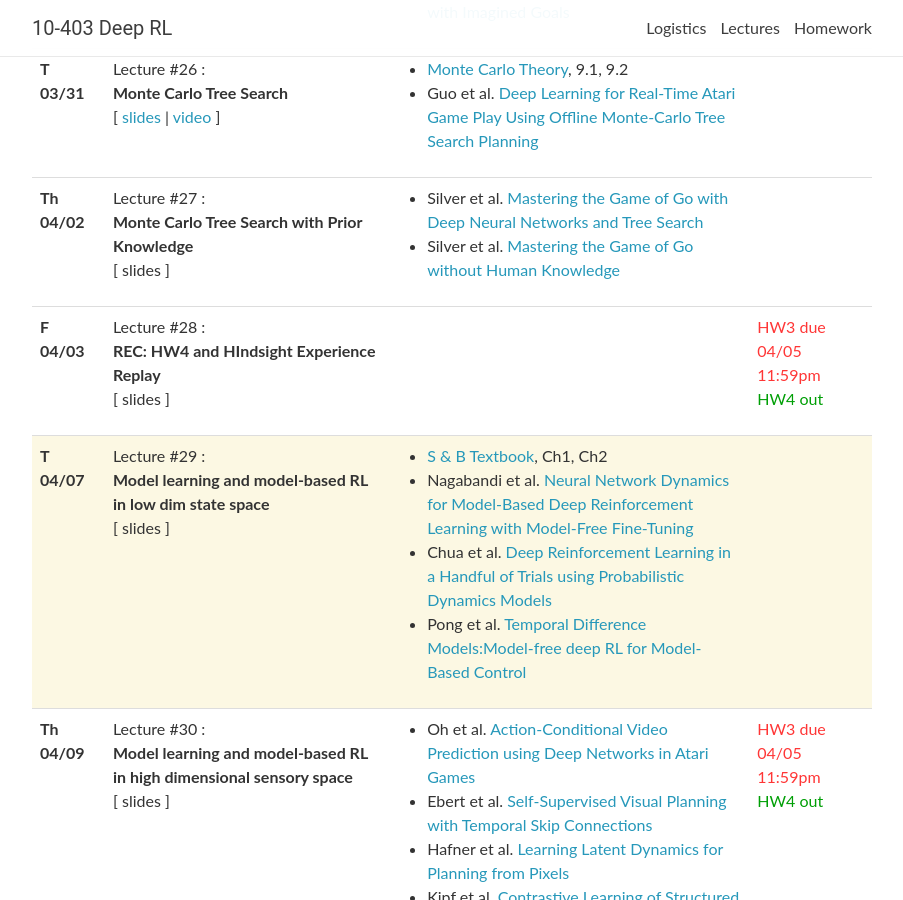
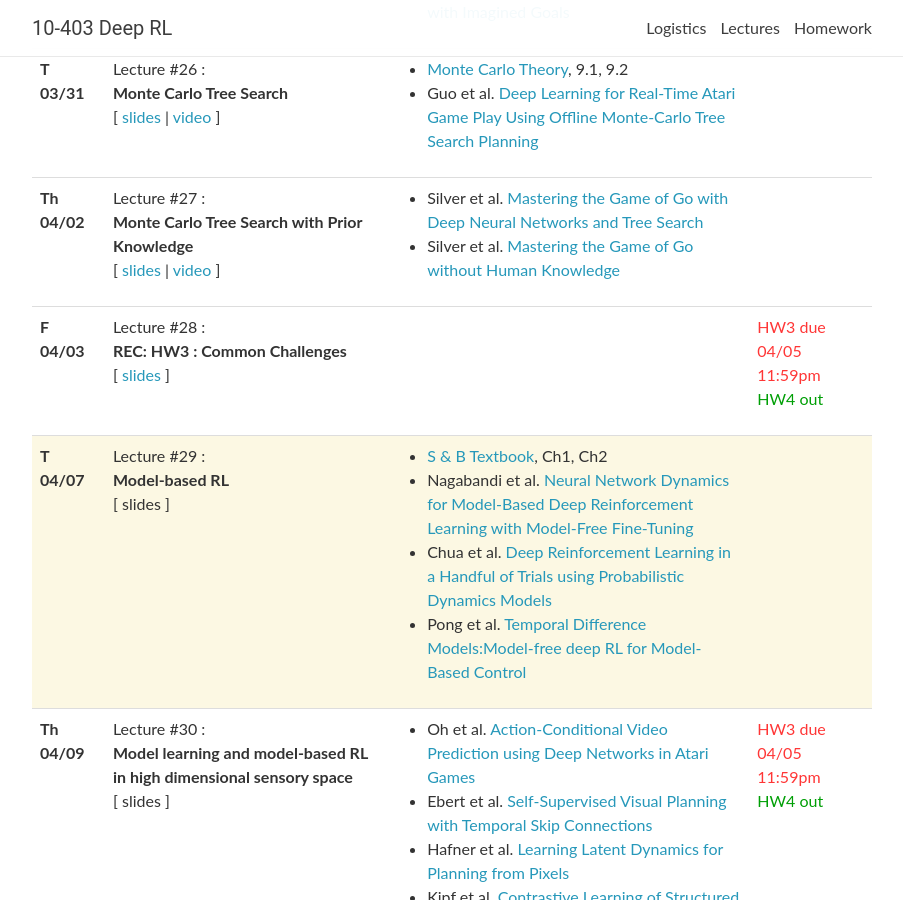
Before and after one commit to cmudeeprl/Spring202010403website, a Jekyll site: the page built from _pages/lectures.md, in a window 1280 px wide and 900 px high, scrolled down 4278 px. Shown: the whole window, without its empty margins (188-1091 px from the left). Built offline with Jekyll 4.4.1, drawn with Linux system fonts in a browser that asks for light colours; nearby versions of some CDN libraries; comment, search, counter and statistics services are not loaded.

Commit message:
update lecture 04/02

```diff
--- a/_data/lectures.yml
+++ b/_data/lectures.yml
@@ -425,8 +425,8 @@
   lecturer:
   title: >
     <strong>Monte Carlo Tree Search with Prior Knowledge</strong>
-  # slides: https://cmudeeprl.github.io/Spring202010403website/assets/lectures/lecture_17.pdf
-  # video: https://scs.hosted.panopto.com/Panopto/Pages/Viewer.aspx?id=f68ee964-49b6-4a30-a32d-aaed01072cda
+  slides: https://cmudeeprl.github.io/Spring202010403website/assets/lectures/s20_lecture17.pdf
+  video: https://scs.hosted.panopto.com/Panopto/Pages/Viewer.aspx?id=188934c1-012e-4cdf-b17f-ab9500f1b308
   notes:
   readings:
     - Silver et al. <a href="https://deepmind.com/research/publications/mastering-game-go-deep-neural-networks-tree-search/" target="_blank">Mastering the Game of Go with Deep Neural Networks and Tree Search</a>
@@ -437,8 +437,8 @@
 - date: F 04/03
   lecturer:
   title: >
-    <strong>REC: HW4 and HIndsight Experience Replay</strong>
-  # slides: https://cmudeeprl.github.io/Spring202010403website/assets/lectures/lecture_17.pdf
+    <strong>REC: HW3 : Common Challenges</strong>
+  slides: https://cmudeeprl.github.io/Spring202010403website/assets/lectures/s20_rec_hw3.pdf
   # video: https://scs.hosted.panopto.com/Panopto/Pages/Viewer.aspx?id=5f5af510-f977-4634-8820-aaf80108ee41
   notes:
   readings:
@@ -452,7 +452,8 @@
 - date: T 04/07
   lecturer:
   title: >
-    <strong>Model learning and model-based RL in low dim state space</strong>
+    <strong>Model-based RL</strong>
+  # <strong>Model learning and model-based RL in low dim state space</strong>
   # slides: https://cmudeeprl.github.io/Spring202010403website/assets/lectures/lecture_16.pdf
   # video: https://scs.hosted.panopto.com/Panopto/Pages/Viewer.aspx?id=f68ee964-49b6-4a30-a32d-aaed01072cda
   notes:
```
Also changed, not shown: 2 other files.
